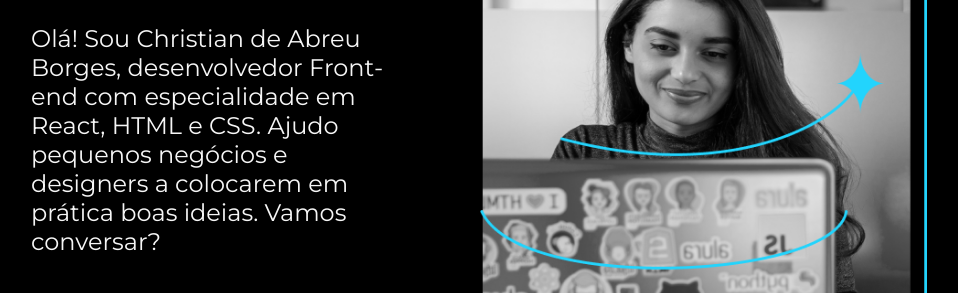
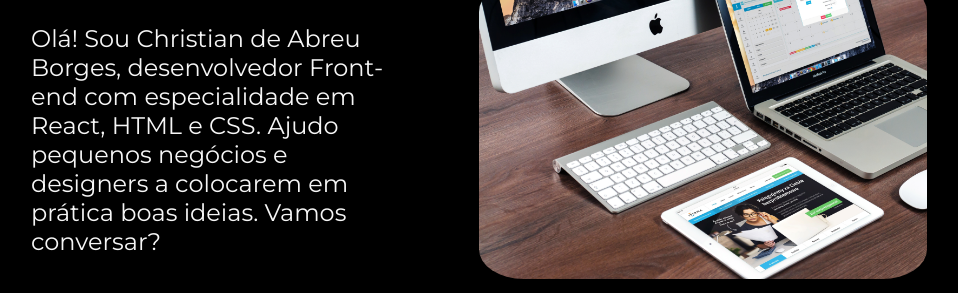
Before and after one commit to boorgees/projetoHtmlCssAlura01, a plain HTML site: page index.html in a window 1280 px wide. Shown: the part 405-698 px from the top of the page, without its empty margins (161-1119 px from the left). Drawn offline with nearby package versions, Linux system fonts and the light colour scheme.

Commit message:
ajustes imagens

```diff
--- a/index.html
+++ b/index.html
@@ -36,7 +36,7 @@
                         src="assets/Logo linkedin.png"> LinkedIn</a>
             </div>
         </section>
-        <img class="apresentacao__imagem" src="assets/Imagem.png" alt="Foto de ambiente de programação.">
+        <img class="apresentacao__imagem" src="assets/2 pexels-pixabay-39284.png" alt="Foto de ambiente de programação.">
     </main>
     <footer class="rodape">
         <p>Por Christian de Abreu Borges</p>
--- a/styles/style.css
+++ b/styles/style.css
@@ -106,6 +106,7 @@ body {
 
 .apresentacao__imagem {
     width: 50%;
+    border-radius: 10%;
 }
 
 .rodape {
```
Also changed, not shown: about.html (+1 -1 lines), assets/2 pexels-pixabay-39284.png (added), assets/Imagem.png (deleted).
